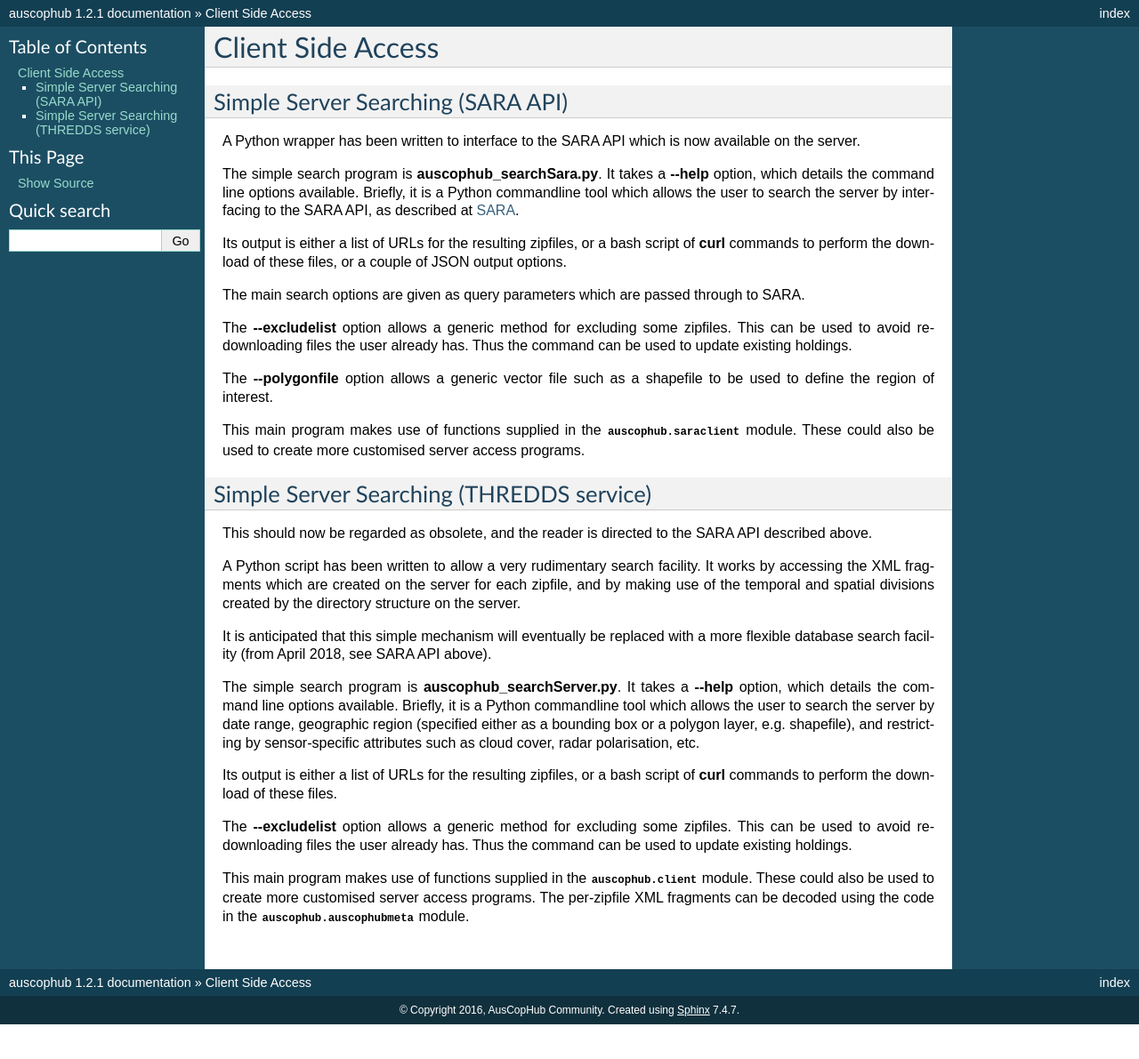
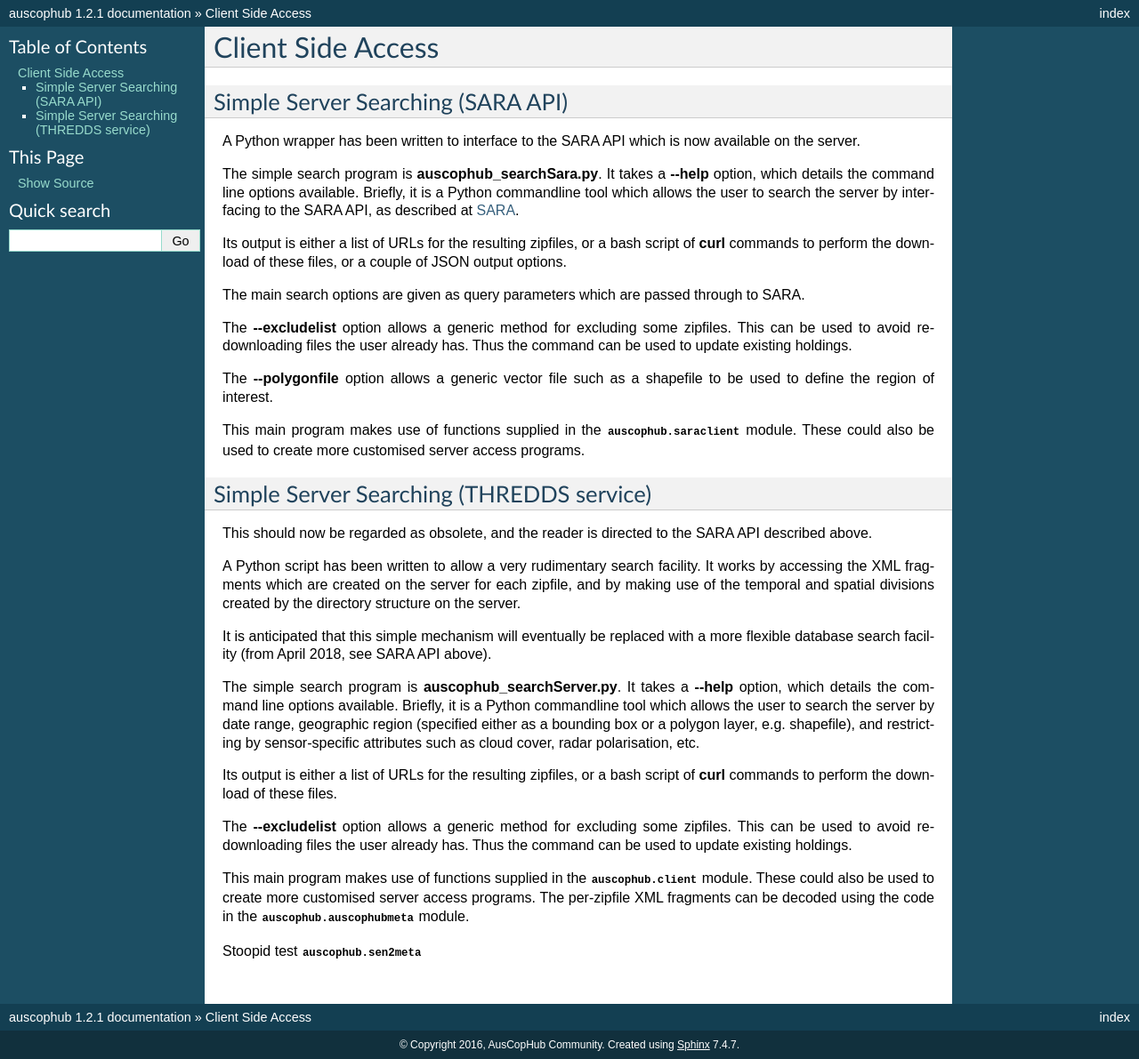
Before and after one commit to CopernicusAustralasia/auscophub, a Sphinx documentation site: the page built from doc/source/clientside.rst, in a window 1280 px wide. Shown: the whole page at 89% size. Built offline with Sphinx 7.4.7, drawn with Linux system fonts in a browser that asks for light colours; before the commit the page ends 1152 px from its top, so only the background shows below that.

Commit message:
Stoopid test in clientside.rst

```diff
--- a/doc/source/clientside.rst
+++ b/doc/source/clientside.rst
@@ -55,3 +55,5 @@ can be used to update existing holdings.
 This main program makes use of functions supplied in the :mod:`auscophub.client` module. These
 could also be used to create more customised server access programs. The per-zipfile XML
 fragments can be decoded using the code in the :mod:`auscophub.auscophubmeta` module.
+
+Stoopid test :mod:`auscophub.sen2meta`
```
